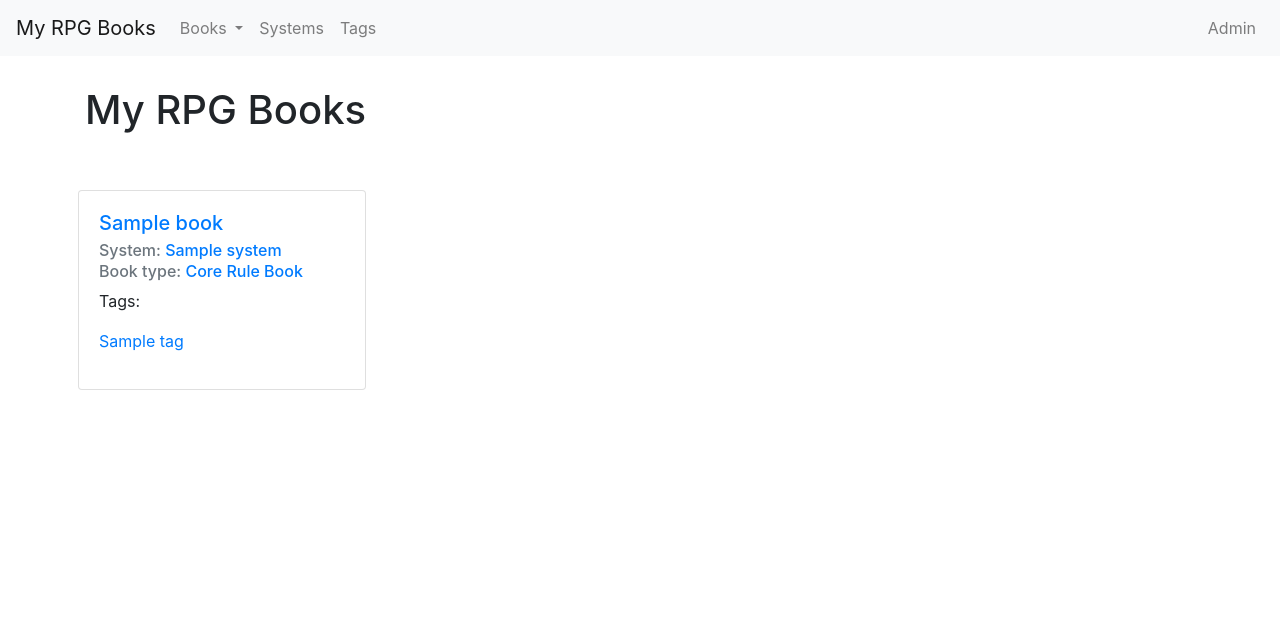
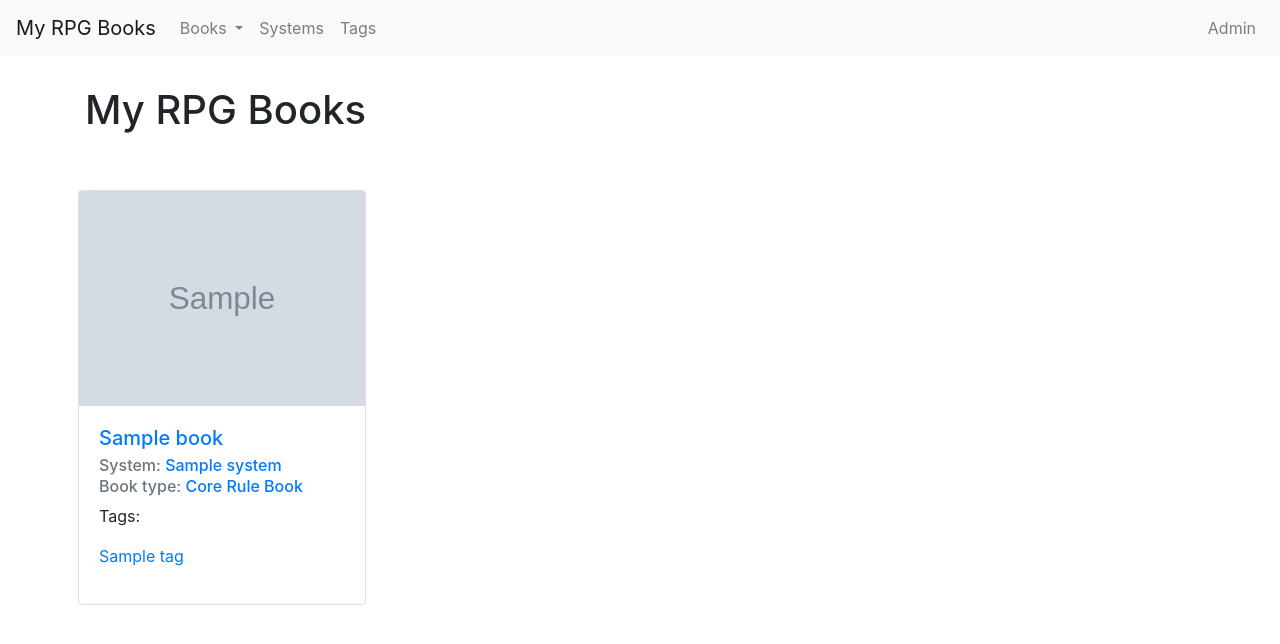
Before and after one commit to philippe-lemaire/rpgbooks.legendesdelatable.fr, a Django app: page / in a window 1280 px wide. Shown: the top 644 px of the page. Run offline with Django 4.2, Linux system fonts and the light colour scheme; tables that the repository leaves empty hold one stand-in row (values such as "Sample post"); grey boxes marked "Sample" are stand-in pictures; some libraries are stand-ins or nearby versions.

Commit message:
new template with image in cards

```diff
--- a/books/templates/books/book_list.html
+++ b/books/templates/books/book_list.html
@@ -10,9 +10,10 @@
 <div class="row mt-5">
   {% for book in books %}
   <div class="card m-2" style="width: 18rem;">
-    <div class="card-body">
-      <h5 class="card-title"> <a href="{% url 'books:book_detail' book.slug %}">{{book.title}}</a></h5>
-      <h6 class="card-subtitle mb-2 text-muted">System:
+  <img class="card-img-top" width="286px" src="{% get_media_prefix %}{{book.cover}}" alt="Cover of {{book.title}}.">
+  <div class="card-body">
+    <h5 class="card-title"> <a href="{% url 'books:book_detail' book.slug %}">{{book.title}}</a></h5>
+    <h6 class="card-subtitle mb-2 text-muted">System:
         <a href="{% url 'books:books_by_system' book.system.slug %}">{{book.system}}</a>
       </h6>
       <h6 class="card-subtitle mb-2 text-muted">Book type:
@@ -25,8 +26,8 @@
         {% endfor %}
       </ul>
       </p>
-    </div>
   </div>
+</div>
   {% endfor %}
 </div>
 {% endblock %}
```
